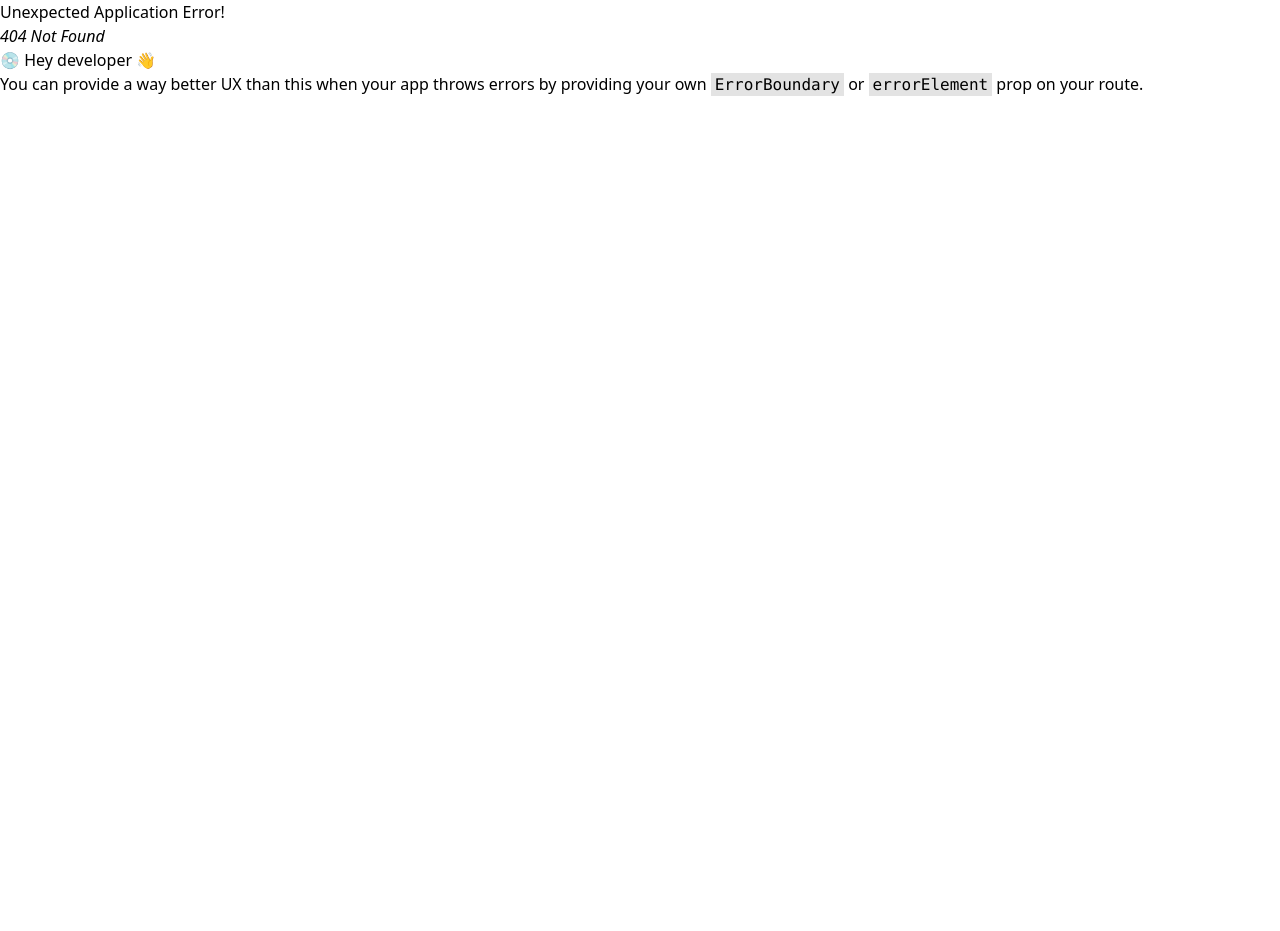
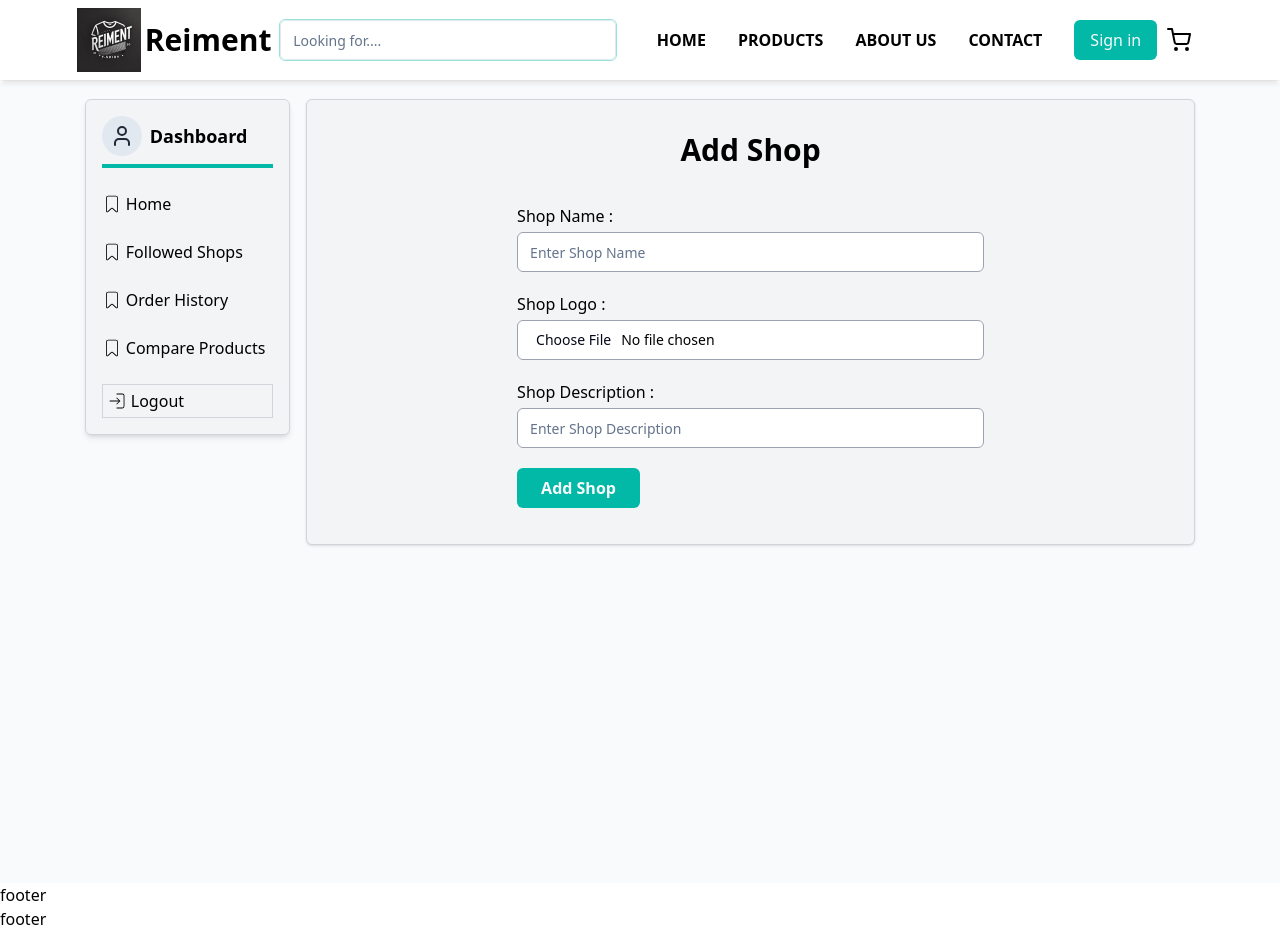
Before and after one commit to MoniruzzamanBillal/reiment-l2-client, a React (Vite) app: page /dashboard/vendor/add-shop in a window 1280 px wide. Before the commit this address had no page. Before the commit the page ends 800 px from the top, so only its background shows below. Built offline with nearby package versions, Linux system fonts and the light colour scheme.

Commit message:
shoop adding and showing function done

```diff
--- /dev/null
+++ b/src/components/ui/CategotyDeleteModal.tsx
@@ -0,0 +1,59 @@
+import {
+  AlertDialog,
+  AlertDialogAction,
+  AlertDialogCancel,
+  AlertDialogContent,
+  AlertDialogDescription,
+  AlertDialogFooter,
+  AlertDialogHeader,
+  AlertDialogTitle,
+  AlertDialogTrigger,
+} from "./alert-dialog";
+import { Button } from "./button";
+
+type TDeleteModalProps = {
+  handleDeleteFunction: (id: string) => void;
+  id: string;
+};
+
+const CategotyDeleteModal = ({
+  handleDeleteFunction,
+  id,
+}: TDeleteModalProps) => {
+  return (
+    <div className="DeleteModalContainer">
+      {/* delete button  */}
+
+      <AlertDialog>
+        {/* alert trigger  */}
+        <AlertDialogTrigger asChild>
+          <Button className="px-3 xsm:px-4 sm:px-5 md:px-6 font-semibold text-xs sm:text-sm md:text-base bg-red-600 hover:bg-red-700 active:scale-95 duration-500">
+            Delete
+          </Button>
+        </AlertDialogTrigger>
+
+        {/* alert content  */}
+        <AlertDialogContent>
+          {/* header and content type  */}
+          <AlertDialogHeader>
+            <AlertDialogTitle>Are you absolutely sure?</AlertDialogTitle>
+            <AlertDialogDescription>
+              This action cannot be undone. This will permanently delete the
+              category and this category related items .
+            </AlertDialogDescription>
+          </AlertDialogHeader>
+
+          {/* bottom button type  */}
+          <AlertDialogFooter>
+            <AlertDialogCancel>Cancel</AlertDialogCancel>
+            <AlertDialogAction onClick={() => handleDeleteFunction(id)}>
+              Continue
+            </AlertDialogAction>
+          </AlertDialogFooter>
+        </AlertDialogContent>
+      </AlertDialog>
+    </div>
+  );
+};
+
+export default CategotyDeleteModal;
--- a/src/components/ui/dashboard/Sidebar.tsx
+++ b/src/components/ui/dashboard/Sidebar.tsx
@@ -18,7 +18,7 @@ const Sidebar = () => {
   };
 
   return (
-    <div className="bg-gray-100 border border-gray-200 rounded-md p-4 sticky top-[5.5rem] shadow-md  ">
+    <div className="bg-gray-100 border border-gray-300 rounded-md p-4 sticky top-[5.5rem] shadow-md  ">
       <div className="flex items-center space-x-2 border-b-4 border-prime50 pb-2 print:hidden">
         <Link to="/dashboard" className="flex items-center gap-2">
           <span className="inline-block p-2 rounded-full bg-slate-200 cursor-pointe">
@@ -35,7 +35,7 @@ const Sidebar = () => {
         <DashboardLinks />
         <div
           onClick={() => handleLogout()}
-          className="  mt-4 flex items-center gap-x-1 border cursor-pointer font-medium p-1 "
+          className="  mt-4 flex items-center gap-x-1  cursor-pointer font-medium p-1 border border-gray-300 "
         >
           <CiLogin className=" text-xl  " />
           Logout
--- a/src/components/ui/index.tsx
+++ b/src/components/ui/index.tsx
@@ -2,3 +2,4 @@ export { default as FormSubmitLoading } from "./FormSubmitLoading";
 export { default as AddressCard } from "./AddressCard";
 export { default as TableDataLoading } from "./TableDataLoading";
 export { default as TableDataError } from "./TableDataError";
+export { default as CategotyDeleteModal } from "./CategotyDeleteModal";
--- a/src/pages/AddCategory.tsx
+++ b/src/pages/AddCategory.tsx
@@ -13,7 +13,7 @@ const AddCategory = () => {
   const navigate = useNavigate();
   const [addCategory, { isLoading }] = useAddCategoryMutation();
 
-  console.log(isLoading);
+  // console.log(isLoading);
 
   const handleAddCategory = async (data: FieldValues) => {
     const result = await addCategory(data);
--- /dev/null
+++ b/src/pages/AddShop.tsx
@@ -0,0 +1,124 @@
+import { ReimentForm, ReimentInput } from "@/components/form";
+import { z } from "zod";
+import { Button } from "@/components/ui/button";
+import { FieldValues } from "react-hook-form";
+import { zodResolver } from "@hookform/resolvers/zod";
+import { toast } from "sonner";
+import { useNavigate } from "react-router-dom";
+import { FormSubmitLoading } from "@/components/ui";
+import { useAddShopMutation } from "@/redux/features/shop/shop.api";
+
+const AddShop = () => {
+  const navigate = useNavigate();
+  const [addShop, { isLoading: shopCreationLoading }] = useAddShopMutation();
+
+  // ! for creating a shop
+  const handleAddShop = async (data: FieldValues) => {
+    console.log(data);
+
+    const { name, description, logo } = data;
+
+    const payload = {
+      name,
+      description,
+    };
+
+    const formData = new FormData();
+
+    formData.append("data", JSON.stringify(payload));
+    formData.append("logo", logo);
+
+    const taostId = toast.loading("Creating Shop....");
+
+    try {
+      const result = await addShop(formData);
+
+      // console.log(result);
+
+      //  *  for any  error
+      if (result?.error) {
+        // eslint-disable-next-line @typescript-eslint/no-explicit-any
+        const errorMessage = (result?.error as any)?.data?.message;
+
+        toast.error(errorMessage, {
+          id: taostId,
+          duration: 1400,
+        });
+      }
+      // * for successful insertion
+      if (result?.data) {
+        const successMsg = result?.data?.message;
+
+        toast.success(successMsg, {
+          id: taostId,
+          duration: 1000,
+        });
+
+        setTimeout(() => {
+          navigate("/dashboard/vendor/manage-shop");
+        }, 600);
+      }
+    } catch (error) {
+      console.log(error);
+      toast.error("Something went wrong !!!", { id: taostId, duration: 1400 });
+    }
+  };
+
+  return (
+    <>
+      {shopCreationLoading && <FormSubmitLoading />}
+
+      <div className="AddCategoryContainer py-8 bg-gray-100 border border-gray-300 p-3 shadow rounded-md">
+        <div className="AddCategoryWrapper">
+          <h1 className="mb-8 px-3 xsm:px-4 sm:px-5 md:px-6 font-bold text-2xl md:text-3xl text-center">
+            Add Shop
+          </h1>
+
+          {/* add category form container starts */}
+          <div className="addCategoryForm p-1 w-[95%] xsm:w-[85%] sm:w-[78%] md:w-[70%] xmd:w-[65%] lg:w-[55%] m-auto">
+            {/* form starts */}
+            <ReimentForm
+              onSubmit={handleAddShop}
+              resolver={zodResolver(
+                z.object({
+                  name: z.string().min(1, "Shop name is required !!!"),
+                  description: z.string().min(1, "description is required !!!"),
+                  logo: z
+                    .any()
+                    .refine((file) => file instanceof File && file?.size > 0, {
+                      message: "Shop Logo is required !!",
+                    }),
+                })
+              )}
+            >
+              <ReimentInput
+                type="text"
+                label="Shop Name :"
+                name="name"
+                placeholder="Enter Shop Name"
+              />
+              <ReimentInput type="file" label="Shop Logo :" name="logo" />
+
+              <ReimentInput
+                type="text"
+                label="Shop Description :"
+                name="description"
+                placeholder="Enter Shop Description"
+              />
+
+              <Button
+                className={`px-3 xsm:px-4 sm:px-5 md:px-6 font-semibold text-xs sm:text-sm md:text-base active:scale-95 duration-500 bg-prime50 hover:bg-prime100`}
+              >
+                Add Shop
+              </Button>
+            </ReimentForm>
+            {/* form ends */}
+          </div>
+          {/* add category form container ends */}
+        </div>
+      </div>
+    </>
+  );
+};
+
+export default AddShop;
--- a/src/pages/ManageCategory.tsx
+++ b/src/pages/ManageCategory.tsx
@@ -1,4 +1,8 @@
-import { TableDataError, TableDataLoading } from "@/components/ui";
+import {
+  CategotyDeleteModal,
+  TableDataError,
+  TableDataLoading,
+} from "@/components/ui";
 import { Button } from "@/components/ui/button";
 import { useGetAllCategoryQuery } from "@/redux/features/category/category.api";
 import { Link } from "react-router-dom";
@@ -17,6 +21,11 @@ const ManageCategory = () => {
   } = useGetAllCategoryQuery(undefined);
 
   // console.log(categoryData?.data);
+
+  // ! for deleting a category
+  const handleDeleteCategory = async (id: string) => {
+    console.log(id);
+  };
 
   let content = null;
 
@@ -71,13 +80,18 @@ const ManageCategory = () => {
           <Link
             to={`/dashboard/admin/categories/update-category/${category?.id}`}
           >
-            <Button className=" px-3 xsm:px-4 sm:px-5 md:px-6 font-semibold text-xs sm:text-sm md:text-base bg-prime50 hover:bg-prime100 active:scale-95 duration-500 ">
+            <Button className=" px-3 xsm:px-4 sm:px-5 md:px-6 font-semibold text-xs sm:text-sm md:text-base bg-prime100 hover:bg-prime100 active:scale-95 duration-500 ">
               Update
             </Button>
           </Link>{" "}
         </td>
 
-        <td className="p-4 text-center"> delete </td>
+        <td className="p-4 text-center">
+          <CategotyDeleteModal
+            handleDeleteFunction={handleDeleteCategory}
+            id={category?.id}
+          />
+        </td>
       </tr>
     ));
   }
--- a/src/pages/ManageVendorShop.tsx
+++ b/src/pages/ManageVendorShop.tsx
@@ -1,17 +1,75 @@
+import { TableDataError, TableDataLoading } from "@/components/ui";
 import { Button } from "@/components/ui/button";
+import { useGetVendorShopQuery } from "@/redux/features/shop/shop.api";
 import { Link } from "react-router-dom";
 
 const ManageVendorShop = () => {
-  const content = null;
+  let content = null;
+
+  const {
+    data: vendorShopData,
+    isLoading: vendorDataLoading,
+    error: vendorShopDataError,
+  } = useGetVendorShopQuery(undefined);
+
+  // console.log(vendorShopData?.data);
+
+  if (vendorDataLoading) {
+    content = (
+      <tr>
+        <td colSpan={8} className="p-4">
+          <TableDataLoading />
+        </td>
+      </tr>
+    );
+  }
+
+  if (!vendorDataLoading && vendorShopDataError) {
+    content = (
+      <tr>
+        <td colSpan={8}>
+          <TableDataError message="Something went wrong " />
+        </td>
+      </tr>
+    );
+  }
+
+  if (!vendorDataLoading && !vendorShopDataError && vendorShopData?.data) {
+    content = (
+      <tr key={vendorShopData?.data?.id} className="border-b">
+        <td className="p-4 text-center">{vendorShopData?.data?.name}</td>
+
+        <td className="p-4 text-center  flex justify-center items-center ">
+          <img
+            src={vendorShopData?.data?.logo}
+            className=" size-[4.4rem] rounded-md "
+            alt=""
+          />
+        </td>
+
+        <td className="p-4 text-center">{vendorShopData?.data?.status}</td>
+
+        <td className="p-4 text-center">
+          <Link to={`/`}>
+            <Button className=" px-3 xsm:px-4 sm:px-5 md:px-6 font-semibold text-xs sm:text-sm md:text-base bg-prime100 hover:bg-prime100 active:scale-95 duration-500 ">
+              Update
+            </Button>
+          </Link>{" "}
+        </td>
+      </tr>
+    );
+  }
 
   return (
     <div className="ManageVendorShopContainer">
-      <div className="ManageVendorShopWrapper bg-gray-100  shadow rounded-md p-3  ">
-        <h3 className="brand text-2xl font-medium mb-4 "> Manage Shop </h3>
+      <div className="ManageVendorShopWrapper bg-gray-100 border border-gray-300 shadow rounded-md p-3  ">
+        <h3 className="brand text-2xl font-medium mb-8 "> Manage Shop </h3>
+        {/* show add new button if there is no vendor shop  */}
+        {/* new category add  container starts  */}
 
-        {/* new category add  container starts  */}
+        {!vendorShopData?.data && (
           <div className="addNewProduct mb-6 ">
-          <Link to={"/"}>
+            <Link to={"/dashboard/vendor/add-shop"}>
               <Button className=" px-3 xsm:px-4 sm:px-5 md:px-6 font-semibold text-xs sm:text-sm md:text-base bg-prime50 hover:bg-prime100 active:scale-95 duration-500 ">
                 Create Shop
               </Button>
@@ -19,9 +77,11 @@ const ManageVendorShop = () => {
 
             {/*  */}
           </div>
+        )}
         {/* new category add  container ends */}
 
         {/*manage shop table starts  */}
+        {vendorShopData?.data && (
           <div className="manageUserTable relative w-full overflow-auto mt-4 ">
             <table className="w-full text-sm ">
               <thead className="border-b">
@@ -35,8 +95,9 @@ const ManageVendorShop = () => {
               <tbody>{content}</tbody>
             </table>
           </div>
+        )}
+
         {/* manage shop table ends  */}
-
         {/*  */}
       </div>
     </div>
--- a/src/pages/index.tsx
+++ b/src/pages/index.tsx
@@ -16,3 +16,4 @@ export { default as CustomerOrderHistory } from "./CustomerOrderHistory";
 export { default as UpdateProfile } from "./UpdateProfile";
 export { default as AddCategory } from "./AddCategory";
 export { default as UpdateCategory } from "./UpdateCategory";
+export { default as AddShop } from "./AddShop";
--- a/src/redux/api/baseApi.ts
+++ b/src/redux/api/baseApi.ts
@@ -19,5 +19,5 @@ export const baseApi = createApi({
   reducerPath: "baseApi",
   baseQuery: baseQuery,
   endpoints: () => ({}),
-  tagTypes: ["addCategory", "getAllCategory"],
+  tagTypes: ["addCategory", "getAllCategory", "getAllShop", "getVendorShop"],
 });
--- a/src/redux/features/auth/auth.api.ts
+++ b/src/redux/features/auth/auth.api.ts
@@ -17,7 +17,7 @@ const authApi = baseApi.injectEndpoints({
     logIn: builder.mutation({
       query: (payload) => {
         return {
-          url: "auth/log-in",
+          url: "/auth/log-in",
           method: "POST",
           body: payload,
         };
--- a/src/redux/features/shop/shop.api.ts
+++ b/src/redux/features/shop/shop.api.ts
@@ -10,10 +10,38 @@ const shopApi = baseApi.injectEndpoints({
           method: "GET",
         };
       },
+      providesTags: ["getAllShop"],
+    }),
+
+    // ! for crating a shop
+    addShop: builder.mutation({
+      query: (payload) => {
+        return {
+          url: "/shop/create-shop",
+          method: "POST",
+          body: payload,
+        };
+      },
+      invalidatesTags: ["getVendorShop"],
+    }),
+
+    // ! for getting vendor shop
+    getVendorShop: builder.query({
+      query: () => {
+        return {
+          url: "/shop/vendor-shop",
+          method: "GET",
+        };
+      },
+      providesTags: ["getVendorShop"],
     }),
 
     //
   }),
 });
 
-export const { useGetAllShopDataQuery } = shopApi;
+export const {
+  useGetAllShopDataQuery,
+  useAddShopMutation,
+  useGetVendorShopQuery,
+} = shopApi;
--- a/src/routes/router.tsx
+++ b/src/routes/router.tsx
@@ -1,6 +1,7 @@
 import App from "@/App";
 import {
   AddCategory,
+  AddShop,
   AdminStatistics,
   CustomerOrderHistory,
   Dashboard,
@@ -80,6 +81,10 @@ const router = createBrowserRouter([
             element: <ManageVendorShop />,
           },
           {
+            path: "/dashboard/vendor/add-shop",
+            element: <AddShop />,
+          },
+          {
             path: "/dashboard/vendor/manage-products",
             element: <ManageVendorProduct />,
           },
```
Lines whose indentation alone changed are shown as unchanged.
